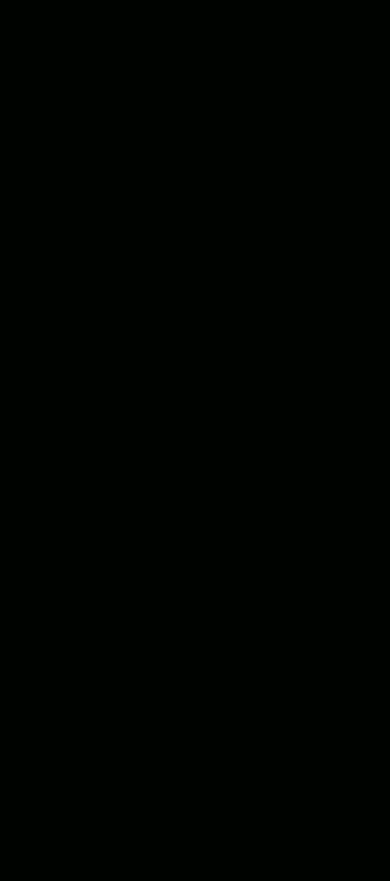
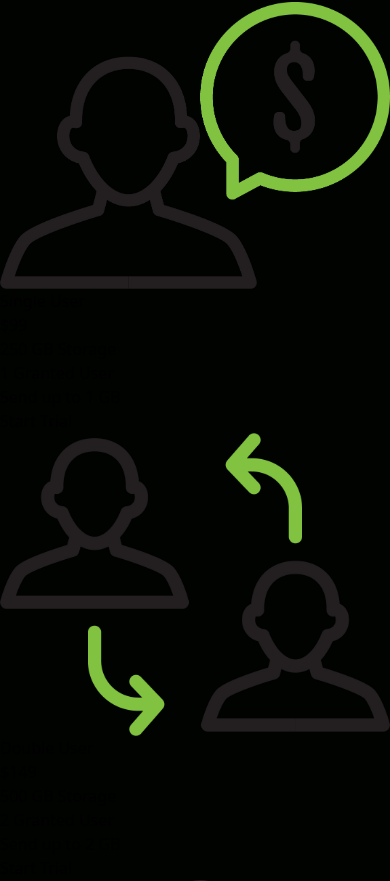
Before and after one commit to MHRatul/React-tailwind-project, a React (Vite) app: page / in a window 390 px wide. Shown: the part 1111-1992 px from the top of the page. Before the commit the page ends 1113 px from the top, so only its background shows below. Built offline with nearby package versions, Linux system fonts and the light colour scheme.

Commit message:
card section Respnsive & fixed error

```diff
--- a/src/App.jsx
+++ b/src/App.jsx
@@ -3,6 +3,7 @@ import Analytics from './components/Analytics';
 import Navbar from './components/Navbar';
 import Hero from './components/Hero';
 import Newsletter from './components/Newsletter';
+import Cards from './components/Cards';
 
 function App() {
 
@@ -12,6 +13,7 @@ function App() {
       <Hero />
       <Analytics />
       <Newsletter />
+      <Cards />
     </div>
   );
 }
--- a/src/components/Cards.jsx
+++ b/src/components/Cards.jsx
@@ -1,9 +1,48 @@
-import React from 'react'
+import React from 'react';
+import Single from '../assets/single.png'
+import Double from '../assets/double.png'
+import Triple from '../assets/triple.png'
 
 const Cards = () => {
   return (
-    <div>Cards</div>
-  )
-}
+    <div className='w-full py-[10rem] px-4 bg-white'>
+      <div className='max-w-[1240px] mx-auto grid md:grid-cols-3 gap-8'>
+          <div className='w-full shadow-xl flex flex-col p-4 my-4 rounded-lg hover:scale-105 duration-300'>
+              <img className='w-20 mx-auto mt-[-3rem] bg-white' src={Single} alt="/" />
+              <h2 className='text-2xl font-bold text-center py-8'>Single User</h2>
+              <p className='text-center text-4xl font-bold'>$99</p>
+              <div className='text-center font-medium'>
+                  <p className='py-2 border-b mx-8 mt-8'>250 GB Storage</p>
+                  <p className='py-2 border-b mx-8'>1 Granted User</p>
+                  <p className='py-2 border-b mx-8'>Send up to 1 GB</p>
+              </div>
+              <button className='bg-[#00df9a] w-[200px] rounded-md font-medium my-6 mx-auto px-6 py-3'>Start Trial</button>
+          </div>
+          <div className='w-full shadow-xl bg-gray-100 flex flex-col p-4 md:my-0 my-8 rounded-lg hover:scale-105 duration-300'>
+              <img className='w-20 mx-auto mt-[-3rem] bg-transparent' src={Double} alt="/" />
+              <h2 className='text-2xl font-bold text-center py-8'>Double User</h2>
+              <p className='text-center text-4xl font-bold'>$149</p>
+              <div className='text-center font-medium'>
+                  <p className='py-2 border-b mx-8 mt-8'>500 GB Storage</p>
+                  <p className='py-2 border-b mx-8'>2 Granted User</p>
+                  <p className='py-2 border-b mx-8'>Send up to 2 GB</p>
+              </div>
+              <button className='bg-black text-[#00df9a] w-[200px] rounded-md font-medium my-6 mx-auto px-6 py-3'>Start Trial</button>
+          </div>
+          <div className='w-full shadow-xl flex flex-col p-4 my-4 rounded-lg hover:scale-105 duration-300'>
+              <img className='w-20 mx-auto mt-[-3rem] bg-white' src={Triple} alt="/" />
+              <h2 className='text-2xl font-bold text-center py-8'>Multiple User</h2>
+              <p className='text-center text-4xl font-bold'>$249</p>
+              <div className='text-center font-medium'>
+                  <p className='py-2 border-b mx-8 mt-8'>800 GB Storage</p>
+                  <p className='py-2 border-b mx-8'>5 Granted User</p>
+                  <p className='py-2 border-b mx-8'>Send up to 5 GB</p>
+              </div>
+              <button className='bg-[#00df9a] w-[200px] rounded-md font-medium my-6 mx-auto px-6 py-3'>Start Trial</button>
+          </div>
+      </div>
+    </div>
+  );
+};
 
-export default Cards
+export default Cards;
```
